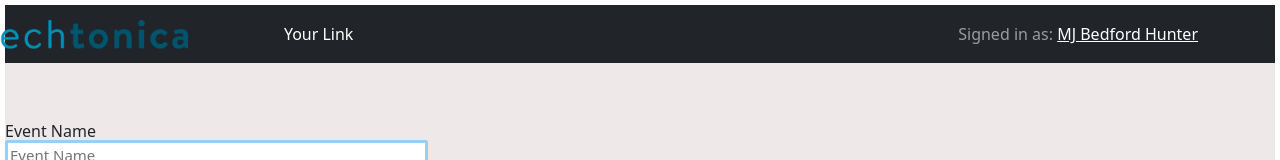
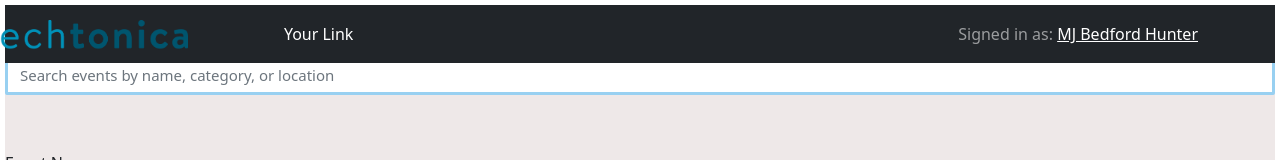
Before and after one commit to MBHunter88/eventonica, a React (Vite) app in the folder client/: page / in a window 1280 px wide. Shown: the top 160 px of the page. Built offline with nearby package versions, Linux system fonts and the light colour scheme; no server answers.

Commit message:
search query added to client event list, updated comments and reformatted for clarity

```diff
--- a/client/src/components/EventForm.jsx
+++ b/client/src/components/EventForm.jsx
@@ -2,9 +2,9 @@ import React, { useState, useEffect } from 'react'
 import { Button, Form } from "react-bootstrap"
 
 
-
+//adding and updating events
 const EventForm = ({ dispatch, existingEvent, onUpdate, clearEdit }) => {
-    //state management
+    //state management for form inputs
     const [name, setName] = useState('');
     const [date, setDate] = useState('');
     const [category, setCategory] = useState('');
@@ -20,24 +20,25 @@ const EventForm = ({ dispatch, existingEvent, onUpdate, clearEdit }) => {
         }
     }, [existingEvent]);
 
-  // Function to format date to YYYY-MM-DD (the standard input date format)
+    // Function to format date to YYYY-MM-DD
     const formatDate = (date) => {
         const d = new Date(date);
         return d.toISOString().split('T')[0]; // Format date as 'YYYY-MM-DD'
     };
 
-    //handler for event post and put request
+    //handler for POST and PUT request
     const handleSubmit = async (e) => {
         e.preventDefault();
         const event = { name, date, category, location }
-//edditing or put request
-if(existingEvent){
-    const updatedEvent = {...existingEvent, ...event}
+
+        //updating event (PUT request)
+        if (existingEvent) {
+            const updatedEvent = { ...existingEvent, ...event }
             onUpdate(updatedEvent)
 
-}else {
-    //adding or post request
+        } else {
             try {
+                //adding event (POST request)
                 const response = await fetch('api/events', {
                     method: 'POST',
                     headers: { 'Content-Type': 'application/json' },
@@ -54,6 +55,7 @@ if(existingEvent){
         clearForm()
     }
 
+    //clear and reset state
     const clearForm = () => {
         setName('');
         setDate('');
@@ -70,7 +72,7 @@ if(existingEvent){
                     type="text"
                     id="add-event-name"
                     placeholder="Event Name"
-                    // required
+                    required
                     value={name || ''}
                     onChange={(e) => setName(e.target.value)}
 
@@ -82,7 +84,7 @@ if(existingEvent){
                     type="text"
                     id="add-category"
                     placeholder="Category"
-                    // required
+                    required
                     value={category || ''}
                     onChange={(e) => setCategory(e.target.value)}
                 />
@@ -93,22 +95,22 @@ if(existingEvent){
                     type="text"
                     id="add-location"
                     placeholder="Location"
-                    // required
+                    required
                     value={location || ''}
                     onChange={(e) => setLocation(e.target.value)}
                 />
             </Form.Group>
             <Form.Group>
-                <Form.Label>Date </Form.Label><br/>
+                <Form.Label>Date </Form.Label><br />
                 <input
                     type="date"
                     id="add-date"
                     placeholder="Date"
-                    // required
+                    required
                     value={date || ''}
                     onChange={(e) => setDate(e.target.value)}
                 />
-            </Form.Group><br/>
+            </Form.Group><br />
             <Form.Group>
                 <Button type="submit" variant="outline-success">
                     {existingEvent ? 'Update Event' : 'Add Event'}
@@ -124,66 +126,3 @@ if(existingEvent){
 };
 
 export default EventForm
-
-
-
-// {event.id ? "Edit Event" : "Add Event"}
-// {event.id ? <Button type="button" variant="outline-warning" onClick={clearForm}>Cancel</Button> : null}
-
-// // This is the original State with not initial student
-// const [student, setStudent] = useState(editingStudent || {
-//     firstname: "",
-//     lastname: "",
-//     is_current: false
-// });
-
-// //create functions that handle the event of the user typing into the form
-// const handleNameChange = (event) => {
-//     const firstname = event.target.value;
-//     setStudent((student) => ({ ...student, firstname }));
-
-// };
-
-// const handleLastnameChange = (event) => {
-//     const lastname = event.target.value;
-//     setStudent((student) => ({ ...student, lastname }));
-// };
-
-// const handleCheckChange = (event) => {
-//     const is_current = event.target.checked;
-//     //console.log(iscurrent);
-//     setStudent((student) => ({ ...student, is_current }));
-// };
-
-// const clearForm = () => {
-//     setStudent({ firstname: "", lastname: "", is_current: false })
-// }
-
-
-// //A function to handle the post request
-// const putStudent = (toEditStudent) => {
-//     return fetch(`http://localhost:8080/api/students/${toEditStudent.id}`, {
-//         method: "PUT",
-//         headers: { "Content-Type": "application/json" },
-//         body: JSON.stringify(toEditStudent),
-//     })
-//         .then((response) => {
-//             return response.json();
-//         })
-//         .then((data) => {
-//             onUpdateStudent(data);
-//             //this line just for cleaning the form
-//             clearForm();
-//         });
-// };
-
-
-// //A function to handle the submit in both cases - Post and Put request!
-// const handleSubmit = (e) => {
-//     e.preventDefault();
-//     if (student.id) {
-//         putStudent(student);
-//     } else {
-//         postStudent(student);
-//     }
-// };
--- a/client/src/components/EventList.jsx
+++ b/client/src/components/EventList.jsx
@@ -3,25 +3,25 @@ import * as ioicons from 'react-icons/io5'
 import EventForm from './EventForm';
 import EventCard from './EventCard';
 
-//use reducer to manage events state
+//initial state for event list
 const initialState = { events: [] };
 
+//Reducer to manage event list
 function eventsReducer(state, action) {
     switch (action.type) {
-    //set list from database
+        //set the event list fetched from server
         case 'SET_EVENTS':
             return { ...state, events: action.payload };
-      //set post request from EventForm
+        //add new event to the state
         case 'ADD_EVENT':
-        return{...state, events:[...state.events, action.payload]};
-        //set delete request
+            return { ...state, events: [...state.events, action.payload] };
+        //removes event fromt the state by filtering deleted event
         case 'DELETE_EVENT':
-            //debugging
-            // console.log(state.events.filter(event => event.id !== action.payload))
-            // console.log(action.payload)
-            return{...state, events: state.events.filter(event => event.id !== action.payload )}
+            return { ...state, events: state.events.filter(event => event.id !== action.payload) }
+        //updates existing event in the state
         case 'UPDATE_EVENT':
-            return {...state, events: state.events.map(event => event.id === action.payload.id ? action.payload : event)}
+            return { ...state, events: state.events.map(event => event.id === action.payload.id ? action.payload : event) }
+        //clears events in case of an error
         case 'CLEAR_EVENTS':
             return { ...state, events: [] };
         default:
@@ -29,17 +29,20 @@ function eventsReducer(state, action) {
     }
 }
 
+//function to render event list
 function EventList() {
     const [state, dispatch] = useReducer(eventsReducer, initialState);
-  const [selectedEvent, setSelectedEvent] = useState(null)
+    const [searchQuery, setSearchQuery] = useState('') //tracks search
+    const [selectedEvent, setSelectedEvent] = useState(null) //tracks selected event
 
+    //useEffect to render events on page load
     useEffect(() => {
         const fetchEvents = async () => {
             try {
-          const response = await fetch(`/api/events`); //fetch data from server.js
+                const response = await fetch(`/api/events`);
 
                 //error handling to check for response from server
-          if (!response.ok) { //if not ok (codes 200-299) throw error
+                if (!response.ok) {
                     throw new Error(`Error: ${response.status} ${response.statusText}`)
                 }
 
@@ -51,14 +54,21 @@ function EventList() {
             } catch (error) {
                 console.error('Error fetching trivia questions:', error);
                 //clears event list on error
-         dispatch({type:'CLEAR_EVENTS', payload: data})
+                dispatch({ type: 'CLEAR_EVENTS', payload: data })
             }
         };
 
         fetchEvents()
     }, []);
 
- // Handle event update
+    // Filter events based on case-insensitive search query
+    const filteredEvents = state.events.filter(event =>
+        event.name.toLowerCase().includes(searchQuery.toLowerCase()) ||
+        event.category.toLowerCase().includes(searchQuery.toLowerCase()) ||
+        event.location.toLowerCase().includes(searchQuery.toLowerCase())
+    );
+
+    // Handle event update (PUT REQUEST)
     const handleUpdate = async (updatedEvent) => {
         try {
             const response = await fetch(`/api/events/${updatedEvent.id}`, {
@@ -74,27 +84,43 @@ function EventList() {
         }
     };
 
+
     return (
         <div>
-        <EventForm dispatch={dispatch} existingEvent={selectedEvent} onUpdate={handleUpdate} clearEdit={() => setSelectedEvent(null)} /><br/>
+            {/* Search input */}
+            <div className="mb-4">
+                <input
+                    type="text"
+                    placeholder="Search events by name, category, or location"
+                    className="form-control"
+                    value={searchQuery}
+                    onChange={(e) => setSearchQuery(e.target.value)}
+                />
+            </div>
+
+            {/* Event form */}
+            <EventForm
+                dispatch={dispatch}
+                existingEvent={selectedEvent}
+                onUpdate={handleUpdate}
+                clearEdit={() => setSelectedEvent(null)}
+            />
+            <br />
             <div>
                 <h2>Events</h2>
             </div>
-
             <div className='row'>
-          {state.events.map((event) => {
-            return (
+                {filteredEvents.map((event) => (
                     <div className='col-md-3' key={event.id}>
-                <EventCard key={event.id}
-                  event={event} dispatch={dispatch} onEdit={setSelectedEvent}
-                />
+                        <EventCard event={event} dispatch={dispatch} onEdit={setSelectedEvent} />
                     </div>
-            );
-          })}
+                ))}
             </div>
         </div>
     );
 }
 
 
+
+
 export default EventList;
```
Also changed, not shown: client/src/components/EventCard.jsx (+5 -5 lines). Lines whose indentation alone changed are shown as unchanged.
